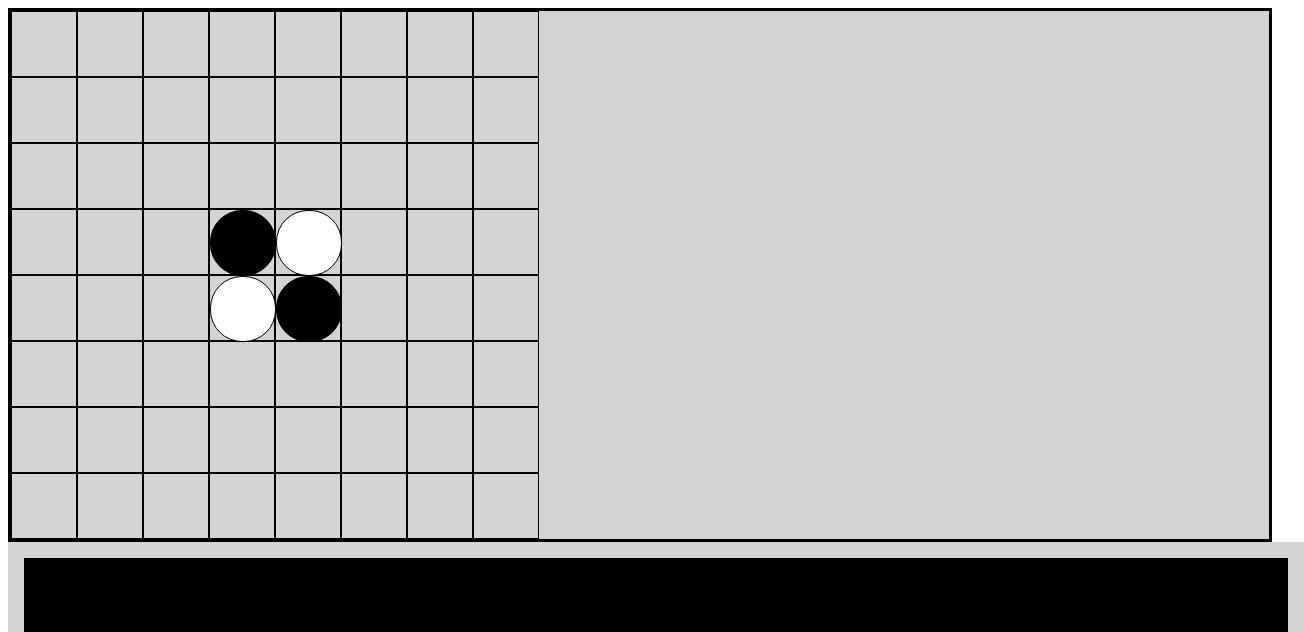
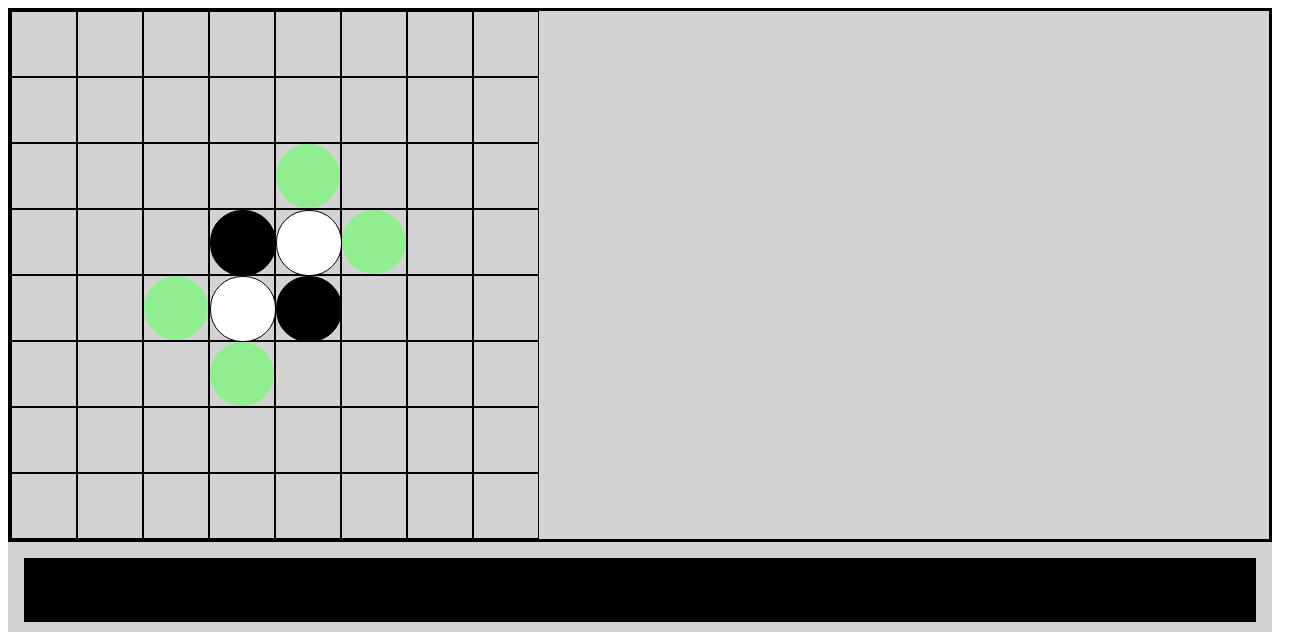
Before and after one commit to csabakoncz/alm-play, a website: page othello.html in a window 1280 px wide. Shown: the top 632 px of the page, 1304 px wide, since content can reach past the window. Drawn offline with Linux system fonts and the light colour scheme.

Commit message:
othello: displays valid moves

```diff
--- a/othello.css
+++ b/othello.css
@@ -6,6 +6,7 @@
 }
 
 #whosTurn{
+  box-sizing: border-box;
   border-style: solid;
   border-color: lightgray;
   border-width: 1em;
@@ -42,6 +43,11 @@
   background-color: white;
 }
 
+[validMove=true] {
+  background-color: lightgreen;
+}
+
+
 .row {
   display: flex;
   flex-direction: row;
--- a/othello.js
+++ b/othello.js
@@ -49,6 +49,7 @@ var whites = 2;
 var blacks = 2;
 var remainingMoves = N * N - 4;
 displayScore();
+showPossibleMoves();
 function nextTurn() {
     return whosTurn == black ? white : black;
 }
@@ -65,8 +66,24 @@ function createOnclick(square) {
             updateScore(captured);
             displayScore();
             nextPlayer();
+            showPossibleMoves();
         }
     };
+}
+function showPossibleMoves() {
+    var count = 0;
+    table.forEach(function (row) {
+        row.forEach(function (square) {
+            if (validClick(square)) {
+                count++;
+                square.div.setAttribute('validMove', 'true');
+            }
+            else {
+                square.div.setAttribute('validMove', 'false');
+            }
+        });
+    });
+    return count;
 }
 function displayScore() {
     whiteScoreC.innerText = 'White: ' + whites;
```
Also changed, not shown: othello.ts (+19 -0 lines).
